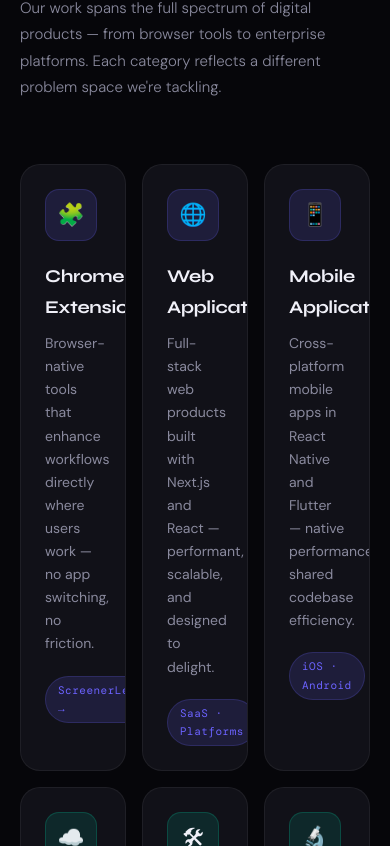
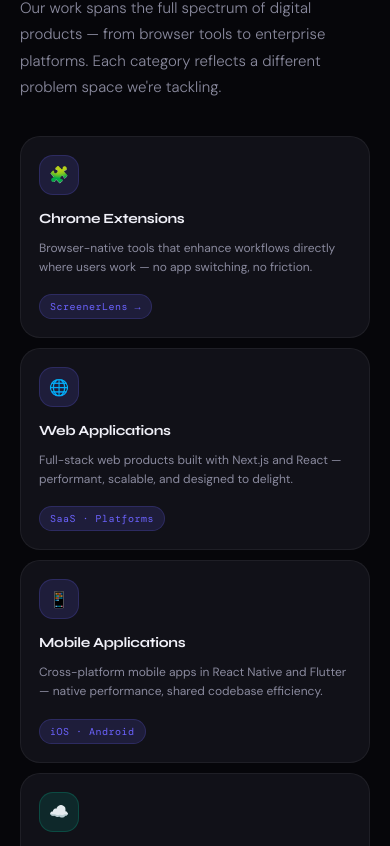
Before and after one commit to Ankita-06/arthnex-website, a React (Create React App) app: page / in a window 390 px wide. Shown: the part 2398-3244 px from the top of the page. Built offline with nearby package versions, Linux system fonts and the light colour scheme; a web font is replaced by a local one.

Commit message:
Add mobile responsive styles to Categories section

```diff
--- a/src/components/Categories.css
+++ b/src/components/Categories.css
@@ -125,3 +125,77 @@
   .cat-card:nth-child(6)::before {
     background: linear-gradient(90deg, transparent, var(--accent2), transparent);
   }
+    @media (max-width: 1024px) {
+      .categories-grid {
+        grid-template-columns: repeat(2, 1fr);
+      }
+
+      .categories-header {
+        max-width: 100%;
+        margin-bottom: 48px;
+      }
+    }
+
+    @media (max-width: 768px) {
+      .categories-grid {
+        grid-template-columns: repeat(2, 1fr);
+        gap: 12px;
+      }
+
+      .categories-header {
+        margin-bottom: 36px;
+      }
+
+      .cat-card {
+        padding: 20px;
+      }
+
+      .cat-icon {
+        width: 44px;
+        height: 44px;
+        font-size: 18px;
+        margin-bottom: 14px;
+      }
+
+      .cat-card h3 {
+        font-size: 15px;
+        margin-bottom: 8px;
+      }
+
+      .cat-card p {
+        font-size: 13px;
+        margin-bottom: 14px;
+      }
+    }
+
+    @media (max-width: 480px) {
+      .categories-grid {
+        grid-template-columns: 1fr;
+        gap: 10px;
+      }
+
+      .cat-card {
+        padding: 18px;
+      }
+
+      .cat-icon {
+        width: 40px;
+        height: 40px;
+        font-size: 16px;
+        margin-bottom: 12px;
+      }
+
+      .cat-card h3 {
+        font-size: 14px;
+      }
+
+      .cat-card p {
+        font-size: 12px;
+        line-height: 1.6;
+      }
+
+      .cat-tag {
+        font-size: 10px;
+        padding: 3px 10px;
+      }
+    }
```
